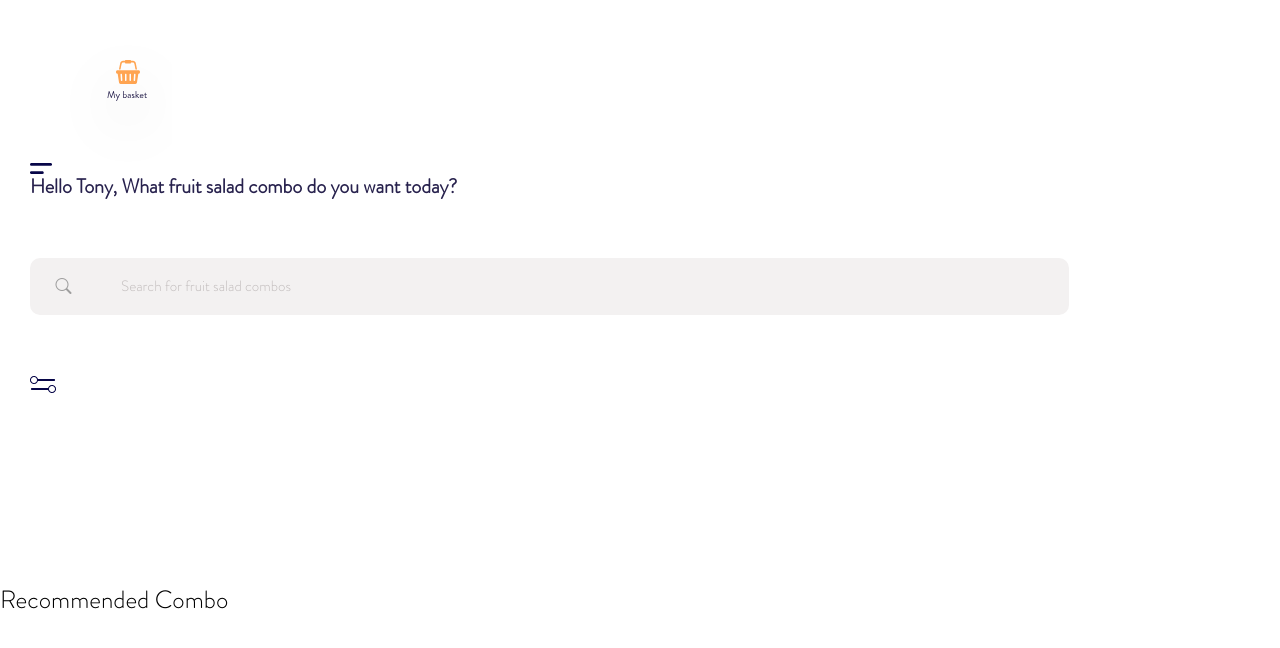
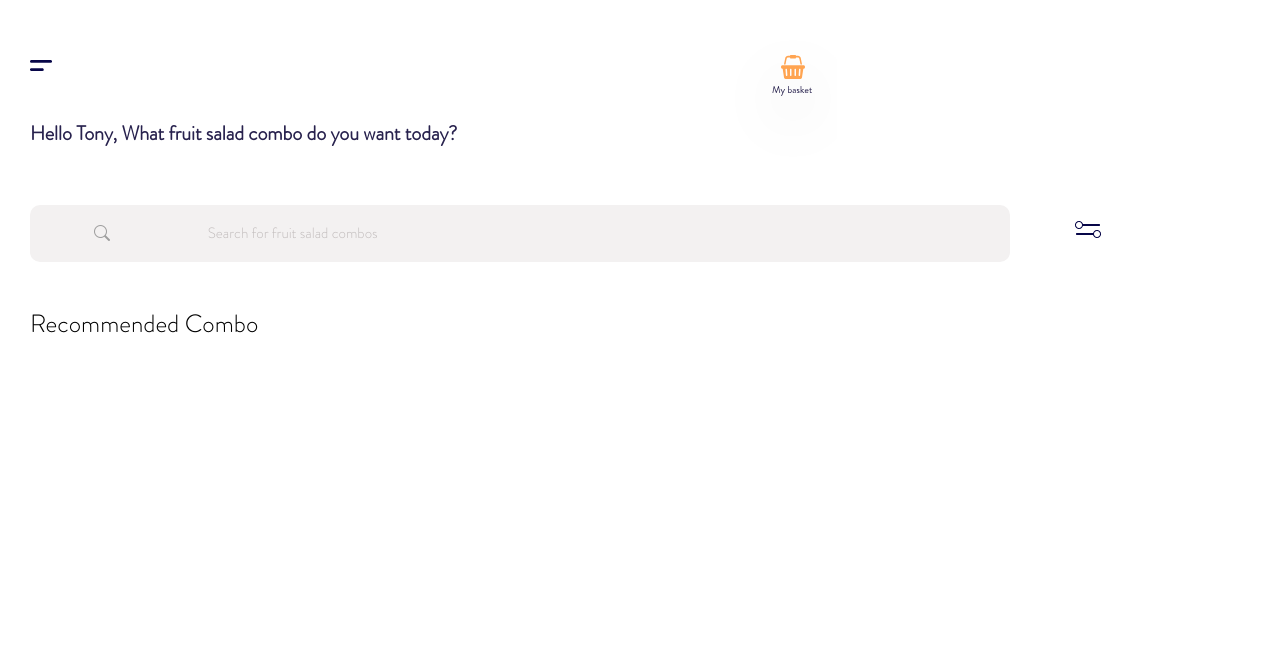
Before and after one commit to casiokobs/Mobile-UI-Kit-Ecommerce, a plain HTML site: page catalog.html in a window 1280 px wide. Drawn offline with nearby package versions, Linux system fonts and the light colour scheme.

Commit message:
novos ajustes CSS

```diff
--- a/catalog.html
+++ b/catalog.html
@@ -11,19 +11,19 @@
 </head>
 <body>
     <div class="container">
-        <div>
-            <img src="img/Group 4.png" alt="">
-            <img src="img/Group 25.svg" alt="">
-            <h1 class="title-2 bold">Hello Tony, What fruit salad combo do you want today?</h1>
+        <div class="">
+            <img class="img-menu" src="img/Group 4.png" alt="">
+            <h1 class="title-2 bold head" style="max-width: 70%;">Hello Tony, What fruit salad combo do you want today?</h1>
+            <img class="img-backet" src="img/Group 25.svg" alt="">
+        </div>
 
-            <div class="inputs">
+            <div class="head-product">
                 <i class="icon bi bi-search"></i>
-                <input type="text" name="" id="" placeholder="Search for fruit salad combos" class="input"></input>
-            </div>
-        </div>
+
+                <input type="text" name="" id="" placeholder="Search for fruit salad combos" class=""></input>
+
                 <img src="img/Group 6.png" alt="">
             </div>
-        </div>
         <div class="div-products">
             <h2 class="title-products">Recommended Combo</h2>
         </div>
--- a/style.css
+++ b/style.css
@@ -68,18 +68,15 @@
 .input{
     border-style: none;
     background-color: #F3F1F1;
-    width: 80%;
+    width: 100%;
     height: 55px;
     border-radius: 10px;
-    text-align: left;
-    padding-left: 5%;
-    margin-bottom: 5%;
 }
 ::placeholder {
     font-family: 'Brandon Grotesque light';
     font-size: 20px;
     color: #C2BDBD;
-    padding: 0 0 0 30px;
+    padding: 0 0 0 18%;
 }
 
 .title{
@@ -104,14 +101,11 @@
 }
 .icon{
     position: fixed;
-    margin: 20px 0 0 2%;
+    margin: 20px 0 0 5%;
     color: #9e9e9e;
     text-align: left;
 }
-.div-products{
-    margin-top: 15%;
-    font-size: 30px;
-}
+
 .title-products{
     font-size: 25px;
     font-family: 'Brandon Grotesque light';
@@ -119,3 +113,32 @@
 ::-webkit-input-placeholder{
     font-size: 15px;
 }
+.head-product{
+margin-top: 35px;
+}
+.head-product input{
+    border-style: none;
+    background-color: #F3F1F1;
+    width: 80%;
+    height: 55px;
+    border-radius: 10px;
+}
+.head-product img{
+    margin-left: 5%;
+}
+.div-products{
+    margin-top: 50px;
+    font-size: 30px;
+}
+.img-menu{
+
+    margin-top: 30px;
+}
+.img-backet{
+    margin-left: 54%;
+    position: absolute;
+    margin-top: -180px;
+}
+.head{
+    margin-top: 50px;
+}
```
